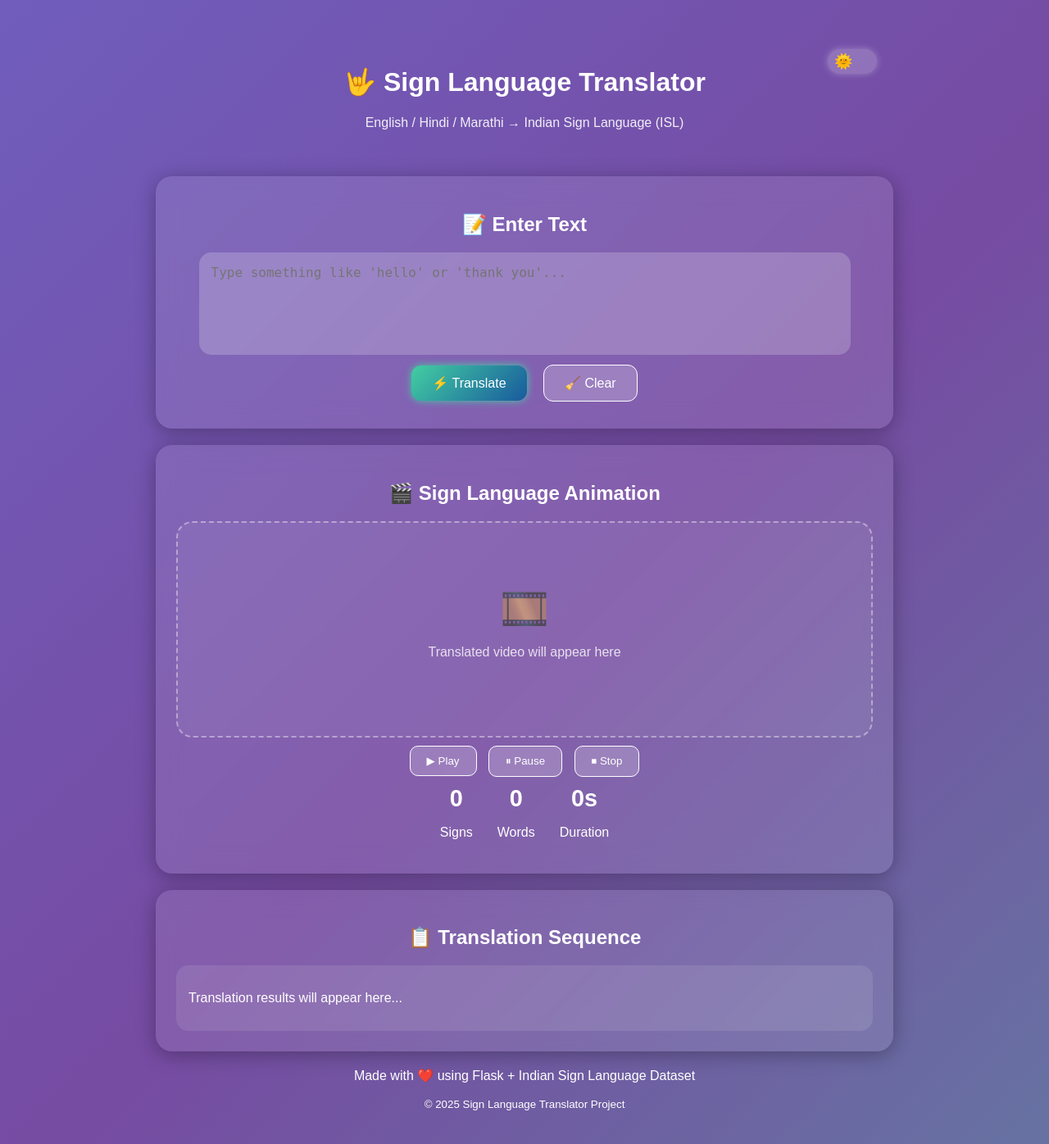
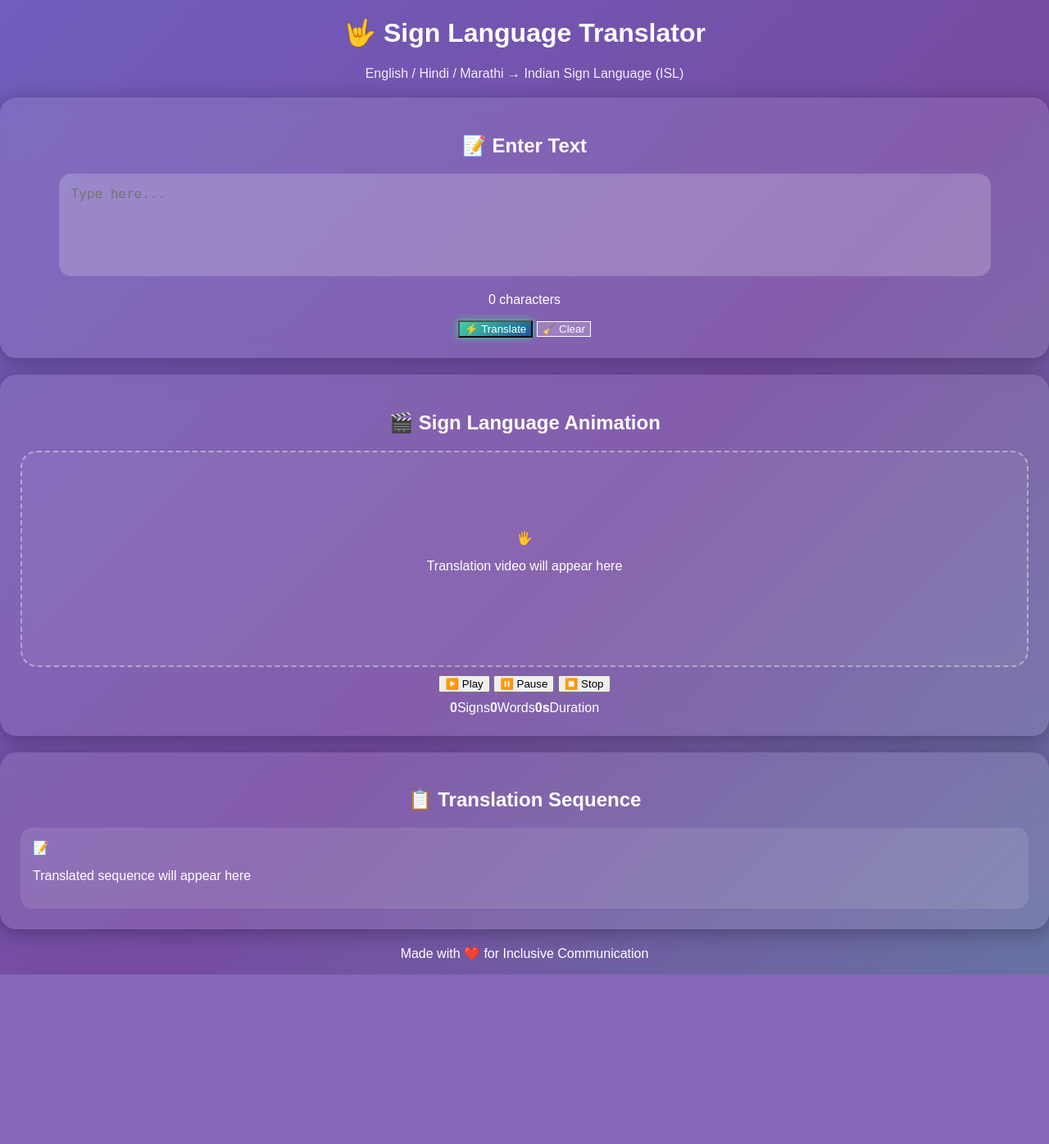
Before and after one commit to Vishal-code-pixe/sign-language-text-translator-, a Flask app: page / in a window 1280 px wide. Shown: the whole page at 82% size. After the commit the page ends 1189 px from the top, so only its background shows below. Run offline with Flask 3, Linux system fonts and the light colour scheme.

Commit message:
Update index.html

```diff
--- a/templates/index.html
+++ b/templates/index.html
@@ -3,73 +3,72 @@
 <head>
   <meta charset="UTF-8">
   <meta name="viewport" content="width=device-width, initial-scale=1.0">
-  <title>🤟 ISL Sign Language Translator</title>
+  <title>🤟 Sign Language Translator</title>
   <link rel="stylesheet" href="{{ url_for('static', filename='css/style.css') }}">
 </head>
 <body>
-
-  <div class="main-container">
+  <div class="container">
 
     <!-- HEADER -->
-    <header class="header">
+    <header>
       <h1>🤟 Sign Language Translator</h1>
       <p class="subtitle">English / Hindi / Marathi → Indian Sign Language (ISL)</p>
-
-      <!-- Theme Toggle -->
-      <div class="theme-toggle">
-        <input type="checkbox" id="themeSwitch" />
-        <label for="themeSwitch" class="toggle-label">
-          <span class="sun">🌞</span>
-          <span class="moon">🌙</span>
-        </label>
-      </div>
     </header>
 
+    <!-- ALERT BOX -->
+    <div id="alertBox" class="alert"></div>
+
     <!-- INPUT SECTION -->
-    <div class="card input-card">
+    <section class="card">
       <h2>📝 Enter Text</h2>
-      <textarea id="inputText" placeholder="Type something like 'hello' or 'thank you'..." rows="5"></textarea>
-      <div class="btn-container">
-        <button class="btn translate-btn" onclick="translateText()">⚡ Translate</button>
-        <button class="btn clear-btn" onclick="clearInput()">🧹 Clear</button>
+      <textarea id="inputText" placeholder="Type here..." rows="5"></textarea>
+      <p class="char-count"><span id="charCount">0</span> characters</p>
+      <div class="button-group">
+        <button class="translate-btn" onclick="translateText()">⚡ Translate</button>
+        <button class="clear-btn" onclick="clearInput()">🧹 Clear</button>
       </div>
-    </div>
+      <div id="loadingSpinner" class="loading" style="display:none;">
+        <div class="spinner"></div>
+        <p>Translating...</p>
+      </div>
+    </section>
 
     <!-- VIDEO SECTION -->
-    <div class="card video-card">
+    <section class="card">
       <h2>🎬 Sign Language Animation</h2>
       <div id="videoPlayer" class="video-player">
-        <div class="placeholder">
-          <span>🎞️</span>
-          <p>Translated video will appear here</p>
+        <div class="placeholder-content">
+          <span class="placeholder-icon">🖐️</span>
+          <p>Translation video will appear here</p>
         </div>
       </div>
-
       <div class="controls">
-        <button class="control-btn" onclick="playAnimation()">▶ Play</button>
-        <button class="control-btn" onclick="pauseAnimation()">⏸ Pause</button>
-        <button class="control-btn" onclick="stopAnimation()">⏹ Stop</button>
+        <button onclick="playAnimation()">▶️ Play</button>
+        <button onclick="pauseAnimation()">⏸️ Pause</button>
+        <button onclick="stopAnimation()">⏹️ Stop</button>
       </div>
 
       <div class="stats">
-        <div class="stat"><span id="signCount">0</span><p>Signs</p></div>
-        <div class="stat"><span id="wordCount">0</span><p>Words</p></div>
-        <div class="stat"><span id="duration">0s</span><p>Duration</p></div>
+        <div><b id="signCount">0</b><span>Signs</span></div>
+        <div><b id="wordCount">0</b><span>Words</span></div>
+        <div><b id="duration">0s</b><span>Duration</span></div>
       </div>
-    </div>
+    </section>
 
     <!-- SEQUENCE SECTION -->
-    <div class="card sequence-card">
+    <section class="card">
       <h2>📋 Translation Sequence</h2>
       <div id="signSequence" class="sign-sequence">
-        <p class="empty">Translation results will appear here...</p>
+        <div class="empty-state">
+          <span class="empty-icon">📝</span>
+          <p>Translated sequence will appear here</p>
+        </div>
       </div>
-    </div>
+    </section>
 
     <!-- FOOTER -->
     <footer>
-      <p>Made with ❤️ using Flask + Indian Sign Language Dataset</p>
-      <small>© 2025 Sign Language Translator Project</small>
+      <p>Made with ❤️ for Inclusive Communication</p>
     </footer>
   </div>
 
```
